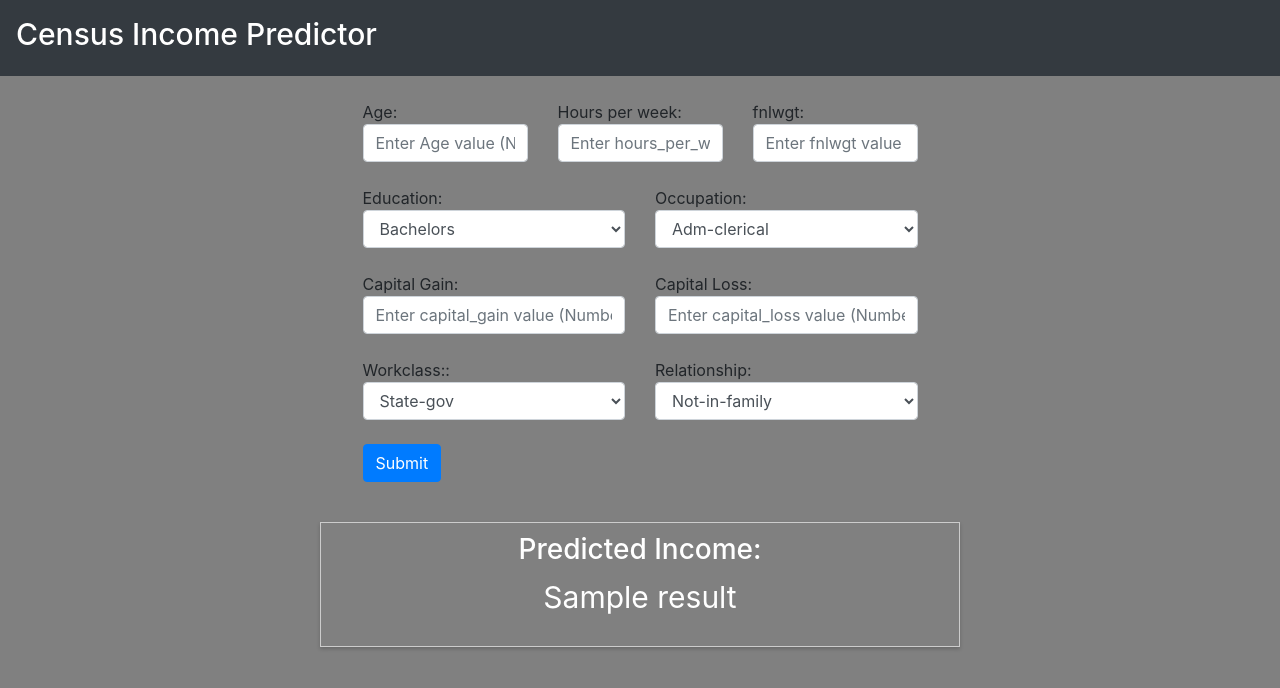
After one commit to darshita2304/CensusIncomePredict, a Flask app: template templates/main.html in a window 1280 px wide. The commit adds this page. Shown: the top 688 px of the page. Run offline with Flask 3, Linux system fonts and the light colour scheme; the template is opened without the code that fills it: most values are stand-ins (such as "Sample title", 1, 10 or a date in 2020); some libraries are stand-ins or nearby versions.

Commit message:
final interface

```diff
--- /dev/null
+++ b/application.py
@@ -0,0 +1,56 @@
+from flask import Flask, request, render_template, jsonify
+from src.pipelines.prediction_pipeline import CustomData, PredictPipeline
+
+from src.logger import logging
+
+
+application = Flask(__name__)
+
+app = application
+
+
+@app.route('/')
+def home_page():
+    return render_template('main.html')
+
+
+@app.route('/predict', methods=['GET', 'POST'])  # form submit process...
+def predict_datapoint():
+    if request.method == 'GET':
+        return render_template('form.html')
+
+    else:
+        data = CustomData(
+            age=float(request.form.get('age')),
+            workclass=request.form.get('workclass'),
+            education=float(request.form.get('education')),
+            occupation=request.form.get('occupation'),
+            fnlwgt=request.form.get('fnlwgt'),
+            relationship=request.form.get('relationship'),
+            capital_gain=float(request.form.get('capital_gain')),
+            capital_loss=float(request.form.get('capital_loss')),
+            # Type_of_order = Type_of_order,
+            hours_per_week=int(request.form.get('hours_per_week'))
+        )
+
+        final_new_data = data.get_data_as_dataframe()
+        logging.info(
+            f"final new data - {type(final_new_data)} and value-{final_new_data}")
+
+        predict_pipeline = PredictPipeline()
+        pred = predict_pipeline.predict(final_new_data)
+        results = round(pred[0], 2)
+        result_str = ""
+
+        if results == 1:
+            result_str = "Your income is more than >50k"
+        else:
+            result_str = "Your income is less than <=50K"
+
+            # return render_template('result.html', final_result=results)
+        return render_template('main.html', original_input={'age': final_new_data["age"]}, result=result_str)
+
+
+if __name__ == "__main__":
+    app.run(host='0.0.0.0', debug=True)
+    # run at localhost... http://127.0.0.1:5000/
--- /dev/null
+++ b/templates/css/style.css
@@ -0,0 +1,12 @@
+body {
+    background-color: grey;
+}
+
+.result {
+    align-content: center;
+    background-color: gray;
+}
+
+.navbar-brand {
+    color: #ffff;
+}
--- /dev/null
+++ b/templates/main.html
@@ -0,0 +1,181 @@
+<!DOCTYPE html>
+<html>
+
+
+<style>
+    .navbar-text h1 {
+        color: #fff;
+        font-size: 30px;
+        align-content: center;
+    }
+
+    body {
+        background-color: grey;
+    }
+
+    form {
+        margin-top: 50px;
+        margin: auto;
+        width: 50%;
+    }
+
+    .result {
+        margin: auto;
+        width: 50%;
+        border: 1px solid #ccc;
+        background-color: grey;
+        color: #fff;
+        padding: 10px;
+        box-shadow: 0 2px 4px 0 rgba(0, 0, 0, 0.2);
+        transition: 0.3s;
+        ;
+    }
+</style>
+
+<head>
+    <title>House Price Prediction</title>
+
+    <link rel="stylesheet" href="https://maxcdn.bootstrapcdn.com/bootstrap/4.0.0/css/bootstrap.min.css" integrity="sha384-Gn5384xqQ1aoWXA+058RXPxPg6fy4IWvTNh0E263XmFcJlSAwiGgFAW/dAiS6JXm" crossorigin="anonymous">
+    <link rel="stylesheet" href="./css/style.css">
+</head>
+
+<body>
+
+    <nav class="navbar navbar-light bg-dark">
+        <span class="navbar-text">
+            <h1>Census Income Predictor</h1>
+        </span>
+    </nav>
+
+
+    <div class="container">
+    <form action="{{ url_for('predict_datapoint') }}" method="POST">
+        <div class="form-group">
+
+
+            <div class="row">
+                <div class="col-6 col-md-4">
+                    <br>Age:<br>
+                    <input type="text" id="age" name="age" placeholder="Enter Age value (Number)" type="number" class="form-control" required>
+
+                </div>
+                <div class="col-6 col-md-4">
+                    <br>Hours per week:<br>
+                    <input type="text" id="hours_per_week" name="hours_per_week" placeholder="Enter hours_per_week value" type="number" class="form-control" required>
+
+                </div>
+                <div class="col-6 col-md-4">
+                    <br>fnlwgt:<br>
+                    <input type="text" id="fnlwgt" name="fnlwgt" placeholder="Enter fnlwgt value (int)" type="number" class="form-control" required>
+                </div>
+            </div>
+
+            <div class="row">
+                <div class="col-6">
+                    <br>Education:<br>
+                    <select id="education" name="education" class="form-control">
+                        <option value="13">Bachelors</option>
+                        <option value="9">HS-grad</option>
+                        <option value="7">11th</option>
+                        <option value="14">Masters</option>
+                        <option value="5">9th</option>
+                        <option value="10">Some-college</option>
+                        <option value="12">Assoc-acdm</option>
+                        <option value="11">Assoc-voc</option>
+                        <option value="4">7th-8th</option>
+                        <option value="16">Doctorate</option>
+                        <option value="15">Prof-school</option>
+                        <option value="3">5th-6th</option>
+                        <option value="6">10th</option>
+                        <option value="2">1st-4th</option>
+                        <option value="1">Preschool</option>
+                        <option value="8">12th</option>
+                    </select>
+                </div>
+                <div class="col-6">
+                    <br>Occupation:<br>
+                    <select id="occupation" name="occupation" class="form-control">
+                        <option value="Adm-clerical">Adm-clerical</option>
+                        <option value="Exec-managerial">Exec-managerial</option>
+                        <option value="Handlers-cleaners">Handlers-cleaners</option>
+                        <option value="Prof-specialty">Prof-specialty</option>
+                        <option value="Other-service">Other-service</option>
+                        <option value="Sales">Sales</option>
+                        <option value="Tech-support">Tech-support</option>
+                        <option value="Transport-moving">Transport-moving</option>
+                        <option value="Craft-repair">Craft-repair</option>
+                        <option value="Armed-Forces">Armed-Forces</option>
+                        <option value="Farming-fishing">Farming-fishing</option>
+                        <option value="Tech-support">Tech-support</option>
+                        <option value="Protective-serv">Protective-serv</option>
+                        <option value="Priv-house-serv">Priv-house-serv</option>
+                        <option value="NotAppl">NotAppl</option>
+                    </select>
+                </div>
+            </div>
+
+            <div class="row">
+                <div class="col-6">
+                    <br>Capital Gain:<br>
+                    <input type="text" id="capital_gain" name="capital_gain" placeholder="Enter capital_gain value (Number)" type="number" class="form-control" required>
+                </div>
+                <div class="col-6">
+                    <br>Capital Loss:<br>
+                    <input type="text" id="capital_loss" name="capital_loss" placeholder="Enter capital_loss value (Number)" type="number" class="form-control" required>
+                </div>
+            </div>
+
+            <div class="row">
+                <div class="col-6">
+                    <br>Workclass::<br>
+                    <select id="workclass" name="workclass" class="form-control">
+                        <option value="State-gov">State-gov</option>
+                        <option value="Self-emp-not-inc">Self-emp-not-inc</option>
+                        <option value="Private">Private</option>
+                        <option value="Federal-gov">Federal-gov</option>
+                        <option value="Local-gov">Local-gov</option>
+                        <option value="Jobless">Jobless</option>
+                        <option value="Self-emp-inc">Self-emp-inc</option>
+                        <option value="Without-pay">Without-pay</option>
+                        <option value="Never-worked">Never-worked</option>
+                    </select>
+                </div>
+                <div class="col-6">
+                    <br>Relationship:<br>
+                    <select id="relationship" name="relationship" class="form-control">
+                        <option value="Not-in-family">Not-in-family</option>
+                        <option value="Husband">Husband</option>
+                        <option value="Wife">Wife</option>
+                        <option value="Own-child">Own-child</option>
+                        <option value="Unmarried">Unmarried</option>
+                        <option value="Other-relative">Other-relative</option>
+
+                    </select>
+                </div>
+            </div>
+
+
+            <br>
+            <input type="submit" value="Submit" class="btn btn-primary">
+
+        </div>
+
+    </form>
+    </div>
+
+    <br>
+
+    <div class="result" align="center">
+        <h3>Predicted Income:</h3>
+        <p style="font-size:30px">{{ result }}</p>
+    </div>
+
+    <script src="https://code.jquery.com/jquery-3.2.1.slim.min.js" integrity="sha384-KJ3o2DKtIkvYIK3UENzmM7KCkRr/rE9/Qpg6aAZGJwFDMVNA/GpGFF93hXpG5KkN" crossorigin="anonymous">
+    </script>
+    <script src="https://cdnjs.cloudflare.com/ajax/libs/popper.js/1.12.9/umd/popper.min.js" integrity="sha384-ApNbgh9B+Y1QKtv3Rn7W3mgPxhU9K/ScQsAP7hUibX39j7fakFPskvXusvfa0b4Q" crossorigin="anonymous">
+    </script>
+    <script src="https://maxcdn.bootstrapcdn.com/bootstrap/4.0.0/js/bootstrap.min.js" integrity="sha384-JZR6Spejh4U02d8jOt6vLEHfe/JQGiRRSQQxSfFWpi1MquVdAyjUar5+76PVCmYl" crossorigin="anonymous">
+    </script>
+</body>
+
+</html>
--- /dev/null
+++ b/templates/result.html
@@ -0,0 +1 @@
+<h1>Your salary is more than 50 is {{final_result}} approximately...</h1>
```
Also changed, not shown: src/pipelines/prediction_pipeline.py (+29 -29 lines), templates/index.html (+105 -1 lines), 2 other files.
